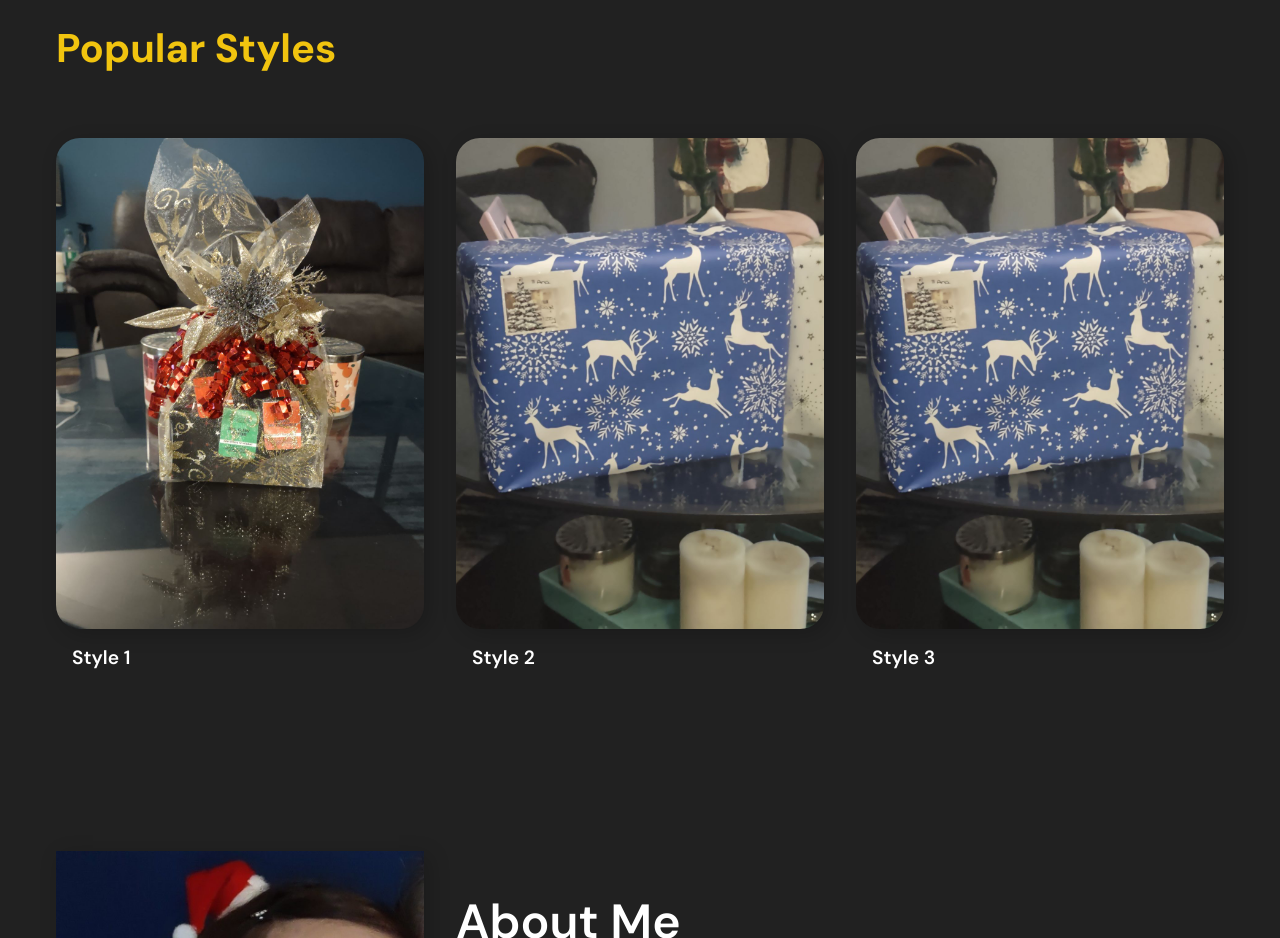
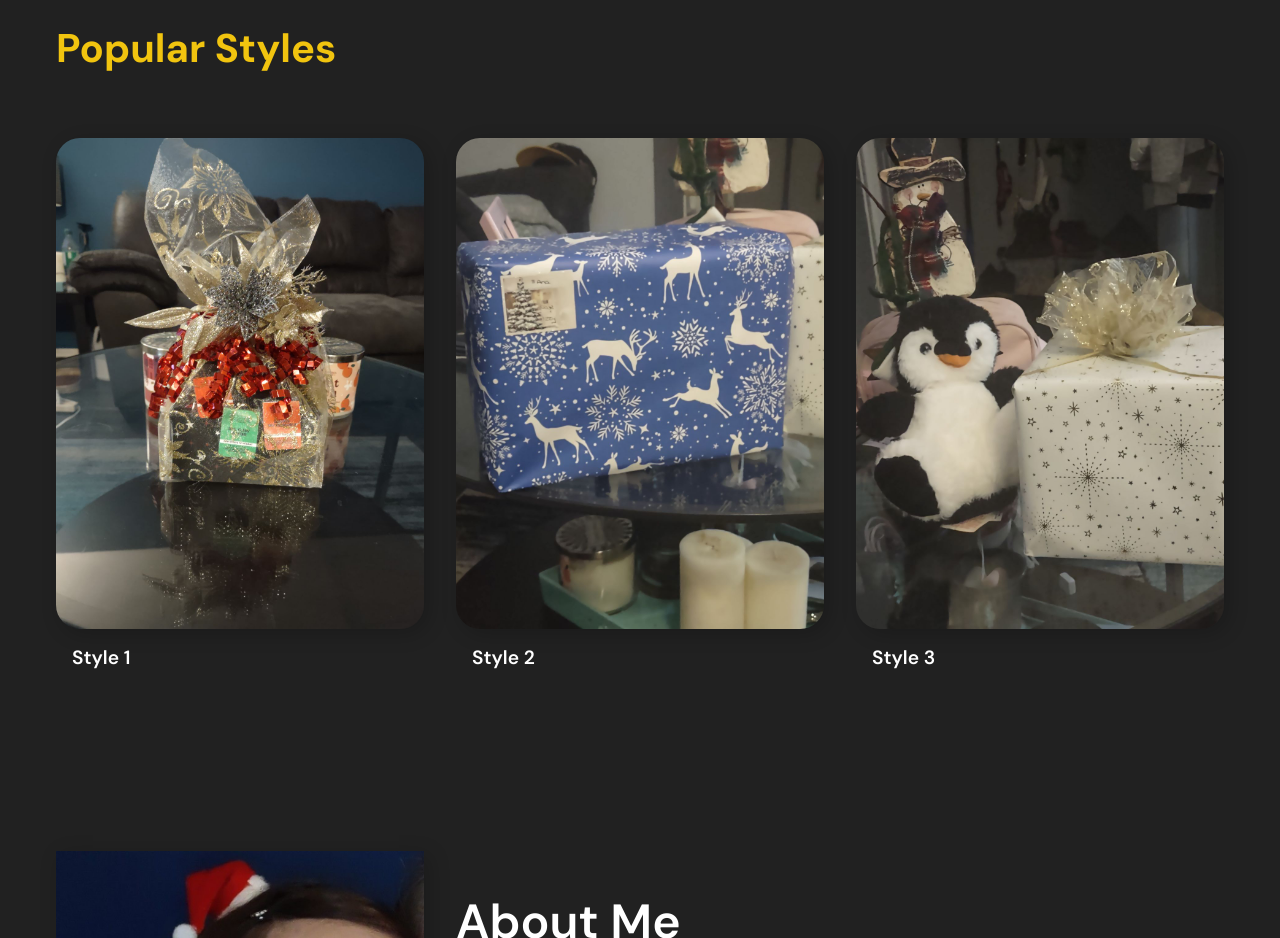
Before and after one commit to jaedenphil/Wrapped, a plain HTML site: page GiftSite/index.html in a window 1280 px wide. Shown: the part 880-1818 px from the top of the page. Drawn offline with nearby package versions, Linux system fonts and the light colour scheme.

Commit message:
Update index.html

```diff
--- a/GiftSite/index.html
+++ b/GiftSite/index.html
@@ -77,7 +77,7 @@
         </div>
         <!-- Destination card 3 -->
         <div class="destination__card">
-          <img src="assets/gift2.jpg" alt="destination" />
+          <img src="assets/gift3.jpg" alt="destination" />
           <div class="destination__card__details">
             <div>
               <h4>Style 3</h4>
```
